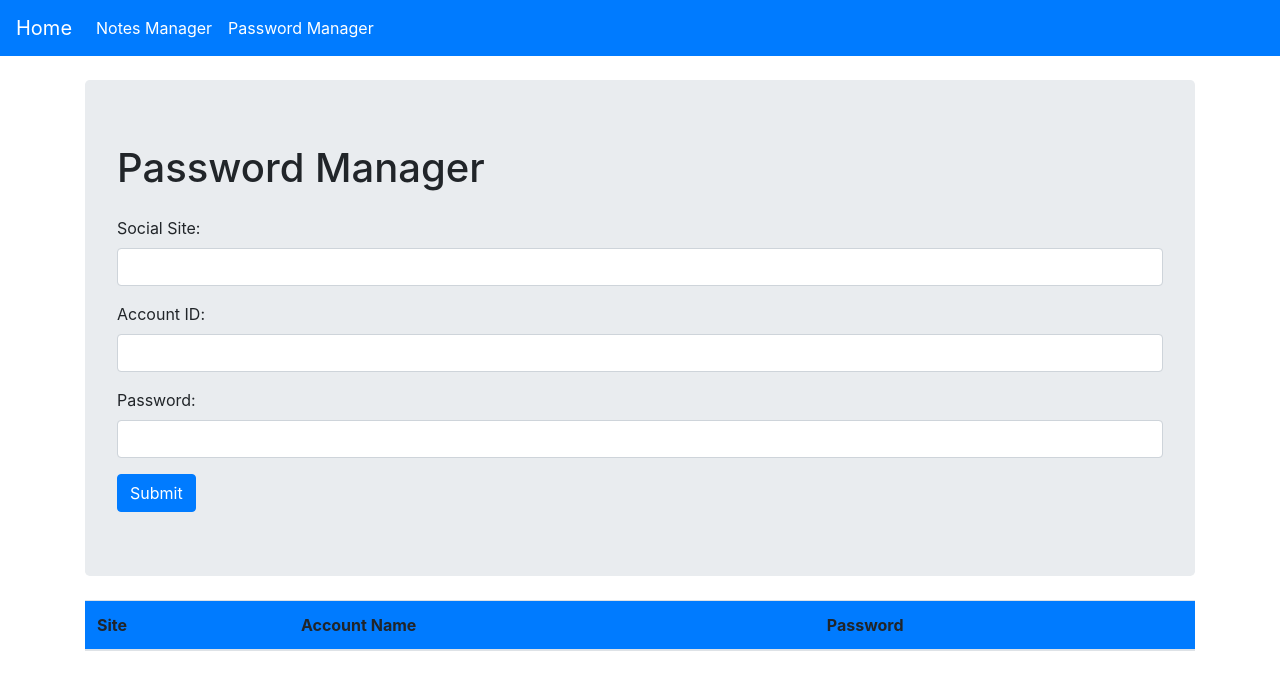
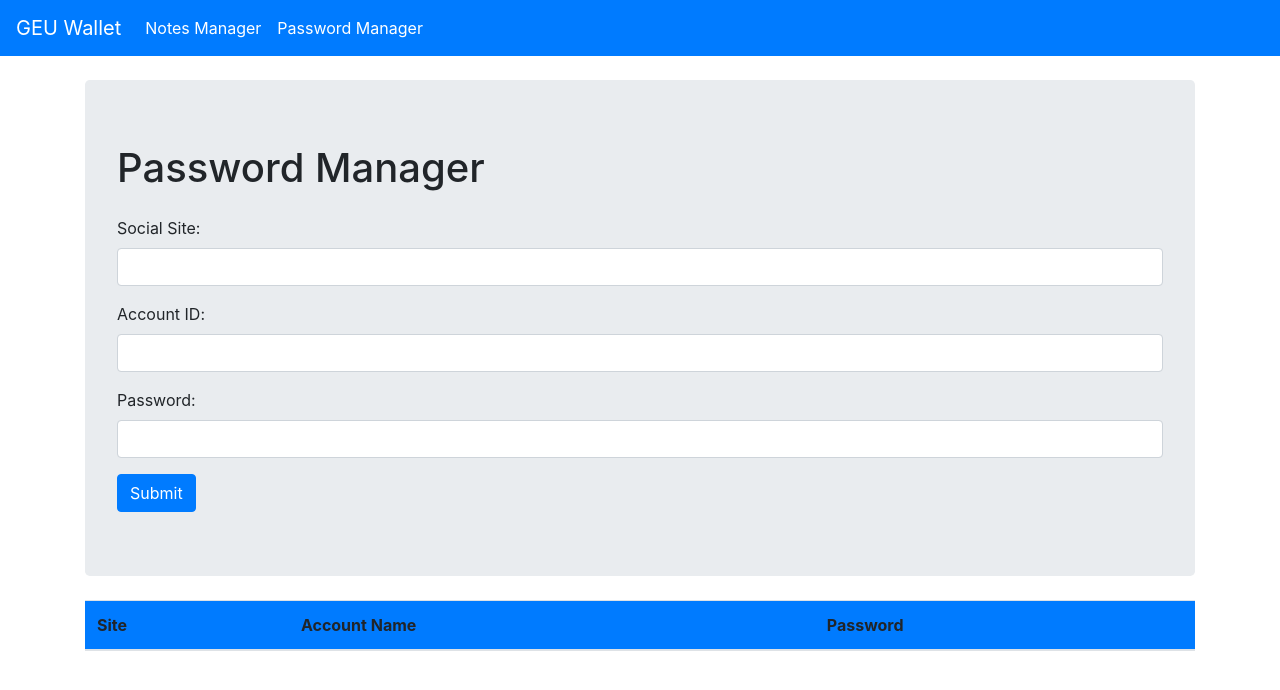
Before and after one commit to mukeshkumardas/Notes-And-Password-Manager, a plain HTML site: page password.html in a window 1280 px wide. Drawn offline with nearby package versions, Linux system fonts and the light colour scheme.

Commit message:
password.html

```diff
--- a/password.html
+++ b/password.html
@@ -5,14 +5,14 @@
     <meta charset="UTF-8">
     <meta name="viewport" content="width=device-width, initial-scale=1.0">
     <meta http-equiv="X-UA-Compatible" content="ie=edge">
-    <title>Notes & Password Manager</title>
+    <title>GEU Wallet</title>
     <link rel="stylesheet" href="https://stackpath.bootstrapcdn.com/bootstrap/4.3.1/css/bootstrap.min.css"
         integrity="sha384-ggOyR0iXCbMQv3Xipma34MD+dH/1fQ784/j6cY/iJTQUOhcWr7x9JvoRxT2MZw1T" crossorigin="anonymous">
 </head>
 
 <body class='' onload='FetchAllValuesDisplayTable()'>
     <nav class="navbar navbar-expand-lg navbar-dark bg-primary">
-        <a class="navbar-brand" href="#">Home</a>
+        <a class="navbar-brand" href="#">GEU Wallet</a>
         <button class="navbar-toggler" type="button" data-toggle="collapse" data-target="#navbarSupportedContent"
             aria-controls="navbarSupportedContent" aria-expanded="false" aria-label="Toggle navigation">
             <span class="navbar-toggler-icon"></span>
```
